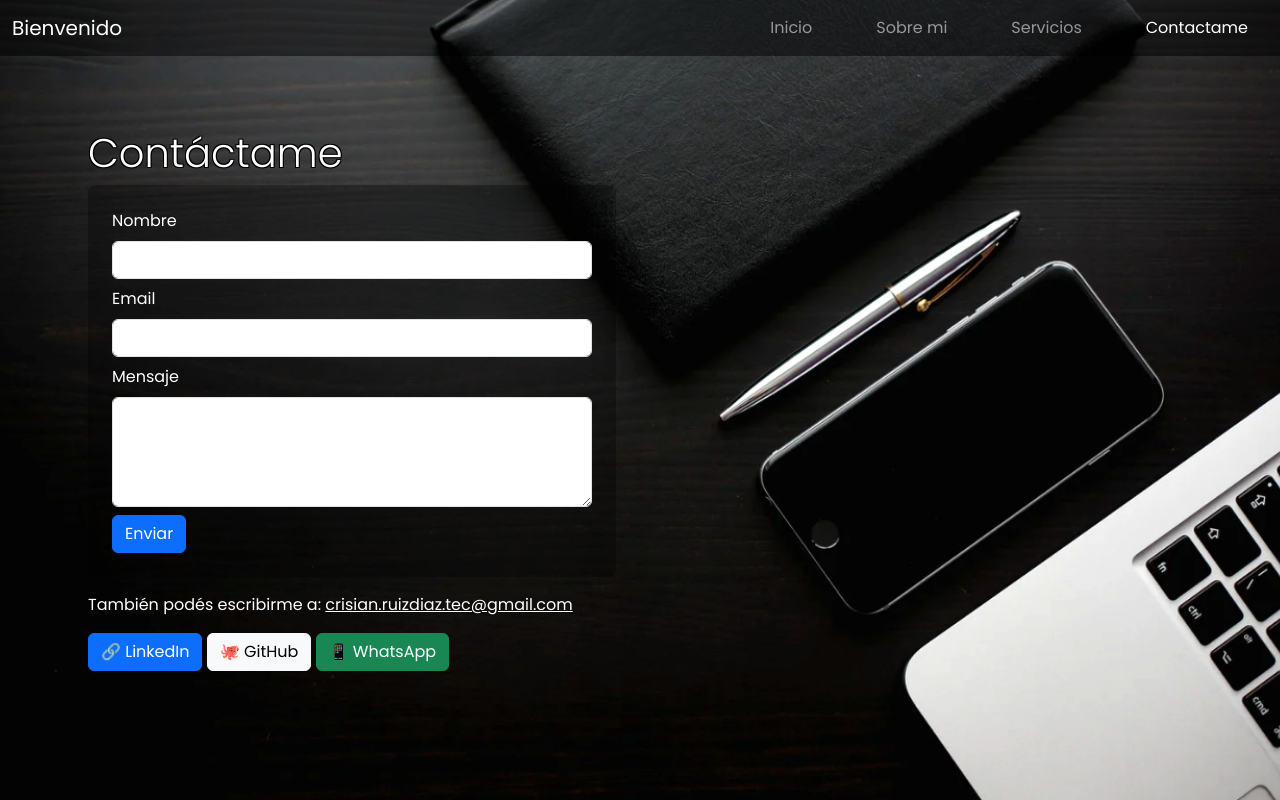
After one commit to CristianDiaz7/portafolio, a Laravel app: page /contacto in a window 1280 px wide. The commit adds this page. Run offline with Laravel 12, Linux system fonts and the light colour scheme.

Commit message:
formulario de contacto completo

```diff
--- a/config/app.php
+++ b/config/app.php
@@ -13,7 +13,7 @@ return [
     |
     */
 
-    'name' => env('APP_NAME', 'Laravel'),
+    'name' => env('APP_NAME', 'portafolio'),
 
     /*
     |--------------------------------------------------------------------------
@@ -78,11 +78,11 @@ return [
     |
     */
 
-    'locale' => env('APP_LOCALE', 'en'),
+    'locale' => env('APP_LOCALE', 'es'),
 
-    'fallback_locale' => env('APP_FALLBACK_LOCALE', 'en'),
+    'fallback_locale' => env('APP_FALLBACK_LOCALE', 'es'),
 
-    'faker_locale' => env('APP_FAKER_LOCALE', 'en_US'),
+    'faker_locale' => env('APP_FAKER_LOCALE', 'es_ES'),
 
     /*
     |--------------------------------------------------------------------------
--- a/public/css/estilos.css
+++ b/public/css/estilos.css
@@ -1,7 +1,8 @@
 /* Estilo general del body */
 body,
 body.inicio-fondo,
-body.sobre-mi-fondo {
+body.sobre-mi-fondo,
+body.contacto {
     background-color: black;
     background-size: cover;
     background-position: center;
@@ -21,6 +22,9 @@ body.sobre-mi-fondo {
     background-image: url('../images/sobre-mi-fondo.png');
 }
 
+body.contacto {
+    background-image: url('../images/sobre-mi-fondo.png');
+}
 /* Navbar con fondo translúcido */
 .bg-dark-transparent {
     background-color: rgba(0, 0, 0, 0.5);
--- a/resources/views/Servicios.blade.php
+++ b/resources/views/Servicios.blade.php
@@ -1,5 +1,5 @@
 @extends('layouts.plantillaBase')
-@section('titulo', 'Servicios')
+@section('titulo', 'servicios')
 @section('body-class', 'inicio-fondo')
 @section('contenido')
 
--- /dev/null
+++ b/resources/views/contacto.blade.php
@@ -0,0 +1,68 @@
+@extends('layouts.plantillaBase')
+@section('titulo', 'Contacto')
+@section('body-class', 'contacto')
+@section('contenido')
+
+<div class="contenido-subpaginas d-flex align-items-center justify-content-start text-white" style="min-height: 100vh;">
+    <div class="col-md-6 px-4">
+        <h3 class="text-border mb-2 display-6">Contáctame</h3>
+
+    @if(session('success'))
+        <div id="mensaje-exito" class="alert alert-success alert-dismissible fade show" role="alert" style="position: relative;">
+            {{ session('success') }}
+            <button type="button" class="btn-close" aria-label="Cerrar" style="position: absolute; top: 0.25rem; right: 0.5rem;" onclick="cerrarMensaje()"></button>
+        </div>
+    @endif
+
+        <form action="{{ route('contacto.enviar') }}" method="POST"
+        style="background-color: rgba(0, 0, 0, 0.3);"
+        class="p-4 rounded-3">
+            @csrf
+            <div class="mb-2">
+                <label for="nombre" class="form-label">Nombre</label>
+                <input type="text" class="form-control" id="nombre" name="nombre" required>
+            </div>
+
+            <div class="mb-2">
+                <label for="email" class="form-label">Email</label>
+                <input type="email" class="form-control" id="email" name="email" required>
+            </div>
+
+            <div class="mb-2">
+                <label for="mensaje" class="form-label">Mensaje</label>
+                <textarea class="form-control" id="mensaje" name="mensaje" rows="4" required></textarea>
+            </div>
+
+            <button type="submit" class="btn btn-primary">Enviar</button>
+        </form>
+
+        <div class="mt-3">
+            <p>También podés escribirme a: <a href="mailto:cristian.ruiz.diaz@gmail.com"
+                    class="text-white text-decoration-underline">crisian.ruizdiaz.tec@gmail.com</a></p>
+            <a href="https://www.linkedin.com/in/cristian-ruiz-diaz-744466338/"
+                class="btn btn-primary" target="_blank">🔗 LinkedIn</a>
+            <a href="https://github.com/CristianDiaz7"
+                class="btn btn-light" target="_blank">🐙 GitHub</a>
+            <a href="https://wa.me/5403751524739?text=Hola%2C%20vi%20tu%20portfolio%20y%20me%20gustaría%20contactarte"
+                class="btn btn-success"
+            target="_blank">📱 WhatsApp</a>
+        </div>
+    </div>
+</div>
+
+{{-- Script para ocultar mensaje después de 4 segundos --}}
+<script>
+    function cerrarMensaje() {
+        const mensaje = document.getElementById('mensaje-exito');
+        if (mensaje) {
+            mensaje.style.transition = 'opacity 0.5s ease';
+            mensaje.style.opacity = 0;
+            setTimeout(() => mensaje.remove(), 500);
+        }
+    }
+
+    setTimeout(() => {
+        cerrarMensaje();
+    }, 4000); // Desaparece solo después de 4 segundos
+</script>
+@endsection
--- /dev/null
+++ b/resources/views/emails/contacto.blade.php
@@ -0,0 +1,6 @@
+<h2>Mensaje de contacto</h2>
+
+<p><strong>Nombre:</strong> {{ $datos['nombre'] }}</p>
+<p><strong>Email:</strong> {{ $datos['email'] }}</p>
+<p><strong>Mensaje:</strong></p>
+<p>{{ $datos['mensaje'] }}</p>
--- a/resources/views/partials/navbar.blade.php
+++ b/resources/views/partials/navbar.blade.php
@@ -19,7 +19,7 @@
                 <a class="nav-link {{ set_active('servicios') }}" href="{{"/servicios"}}">Servicios</a>
             </li>
             <li class="nav-item px-4 text-nowrap">
-                <a class="nav-link {{ set_active('contactame')}}" href="{{"#contacto"}}">Contactame</a>
+                <a class="nav-link {{ set_active('contacto')}}" href="{{"/contacto"}}">Contactame</a>
             </li>
         </ul>
 
--- a/resources/views/sobreMi.blade.php
+++ b/resources/views/sobreMi.blade.php
@@ -1,5 +1,5 @@
 @extends('layouts.plantillaBase')
-@section('titulo', 'Sobre mi')
+@section('titulo', 'sobre mi')
 @section('body-class', 'sobre-mi-fondo')
 @section('contenido')
 
--- a/routes/web.php
+++ b/routes/web.php
@@ -1,6 +1,7 @@
 <?php
 
 use Illuminate\Support\Facades\Route;
+use App\Http\Controllers\ContactoController;
 
 Route::get('/', function(){
     return view('inicio');
@@ -13,3 +14,9 @@ Route::get('/sobre_mi', function(){
 Route::get('/servicios', function(){
     return view('/servicios');
 });
+
+Route::get('/contacto', function () {
+    return view('contacto');
+})->name('contacto');
+
+Route::post('/contacto', [ContactoController::class, 'enviar'])->name('contacto.enviar');
```
Also changed, not shown: app/Http/Controllers/ContactoController.php (added, +24 -0 lines), app/Mail/ContactoMailable.php (added, +53 -0 lines).
